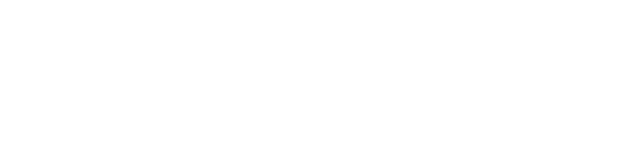
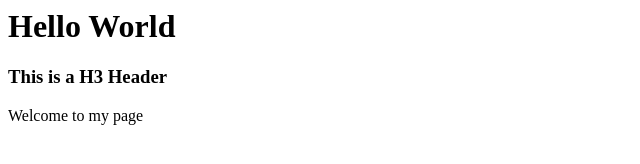
Before and after one commit to esmir-ras/Gamehub, a plain HTML site: page index.html in a window 1280 px wide. Shown: the whole page, without its empty margins (0-640 px from the left). Drawn offline with Linux system fonts and the light colour scheme.

Commit message:
Update index.html

```diff
--- a/index.html
+++ b/index.html
@@ -3,8 +3,14 @@
     <meta charset="UTF-8">
     <meta name="viewport" content="width=device-width, initial-scale=1.0">
     <title>Gamehub</title>
+
 </head>
 <body>
+    <header>
+        <h1>Hello World</h1>
+        <h3>This is a H3 Header</h3>
+        <p>Welcome to my page</p>
+    </header>
 
 </body>
 </html>
```
